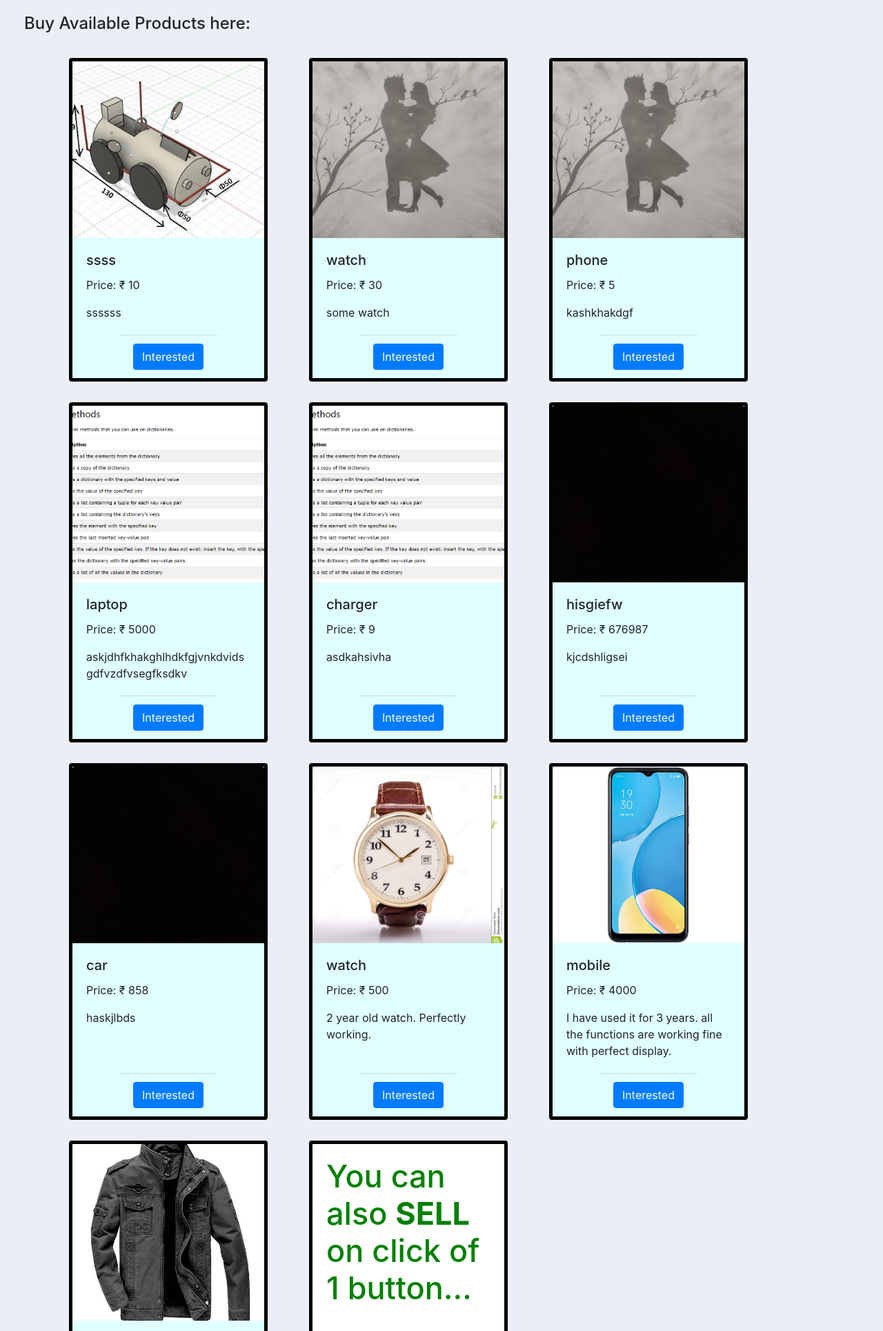
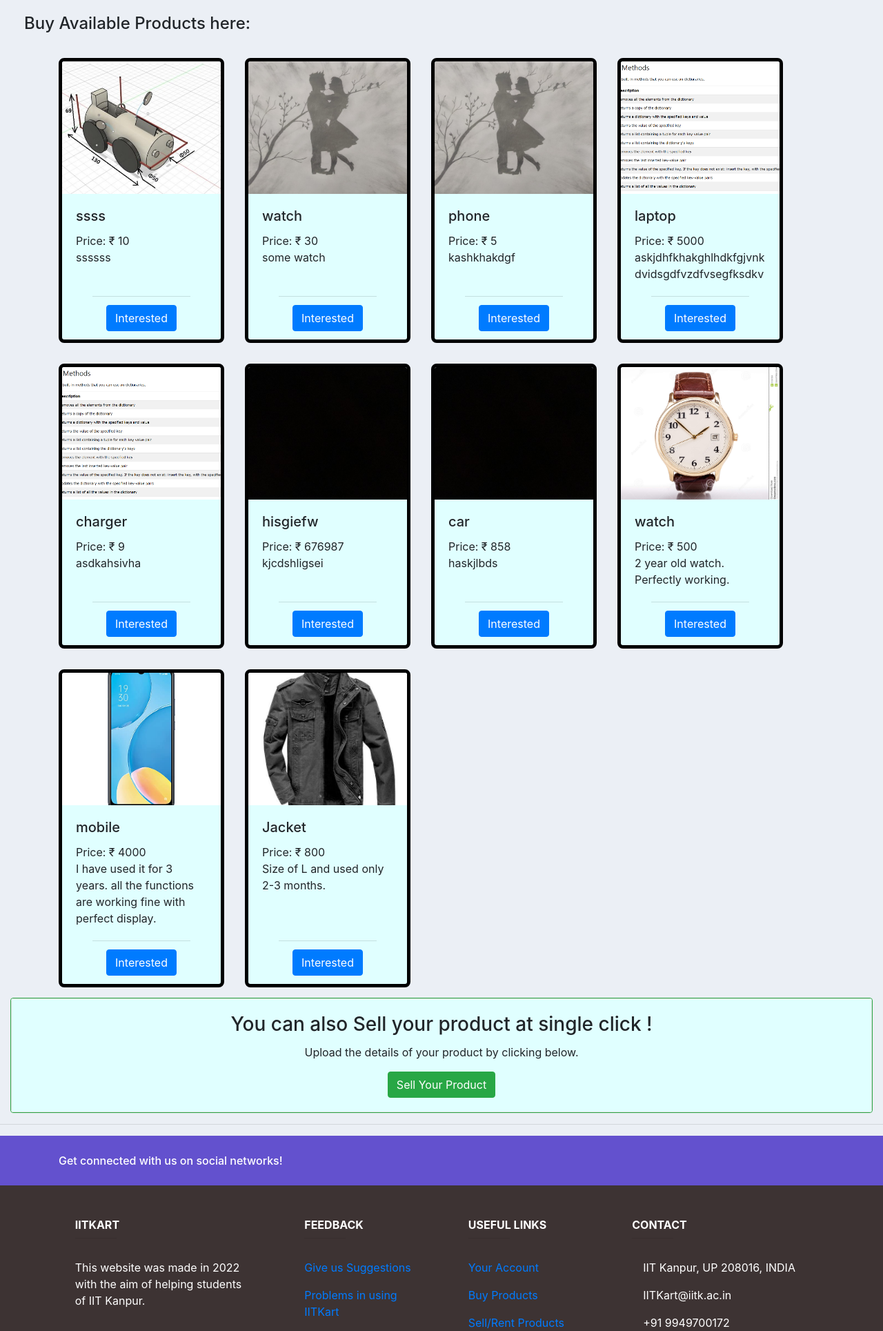
Before and after one commit to Akshunya1101/CS253-Team-9, a Django app: page /buy/ in a window 1280 px wide. Shown: the part 56-1985 px from the top of the page at 69% size. Run offline with Django 3.2, Linux system fonts and the light colour scheme; a user stored in the database is signed in; data comes from the database, SQL or seed files in the repository; both versions use the stored data as it was after the commit; some libraries are stand-ins or nearby versions.

Commit message:
Buy page modified

```diff
--- a/cs253/accounts/templates/accounts/sell_list.html
+++ b/cs253/accounts/templates/accounts/sell_list.html
@@ -8,26 +8,35 @@
     <div class="container">
         <div class="row">
     {% for item in item_list %}
-                <div class="card" style="width: 18rem; margin: 15px 30px; border: 5px solid black; background-color:#E0FFFF;">
+                <div class="card" style="width: 15rem; margin: 15px 15px; border: 5px solid black; border-radius: 8px;background-color:#E0FFFF;">
                     <img class="card-img-top" src="{{item.photo.url}}" alt="Card image cap"
-                    style="width: 100%; height: 20vw; object-fit: cover;">
+                    style="width: 100%; height: 15vw; object-fit: cover;">
                     <div class="card-body">
                       <h5 class="card-title">{{item.name}}</h5>
-                      <p class="card-text"> Price: &#8377; {{item.price}}</p>
-                      <p class="card-text">{{item.description}}</p>
+                      <p class="card-text"> Price: &#8377; {{item.price}} <br> {{item.description}}</p>
                     </div>
                     <div class="card-footer text-muted mx-auto" style="background-color: #E0FFFF;">
                         <a href="#" class="btn btn-primary">Interested</a>
                     </div>
                   </div>
     {% endfor %}
-    <div class="card" style="width: 18rem; margin: 15px 30px; border: 5px solid black;">
+                </div>
+            </div>
+          {% comment %} <div class="card" style="width: 18rem; margin: 15px 30px; border: 5px solid black;">
               <div class="card-body">
                 <h1 class="card-title" style="color: green; font-size:45px;">You can also <b>SELL</b> on click of 1 button...</h1>
               </div>
               <div class="card-footer text-muted mx-auto" style="background-color: white;">
                   <a href="{% url 'accounts:sell' %}" class="btn btn-success">Sell Your Products</a>
               </div>
+            </div> {% endcomment %}
+
+      <div class="card border-success mb-3">
+        <div class="card text-center">
+          <div class="card-body" style="background-color:#E0FFFF;" >
+            <h3 class="card-title">You can also Sell your product at single click !</h3>
+            <p class="card-text">Upload the details of your product by clicking below.</p>
+            <a href="{% url 'accounts:sell' %}" class="btn btn-success">Sell Your Product</a>
           </div>
         </div>
       </div>
```
Also changed, not shown: cs253/db.sqlite3. Lines whose indentation alone changed are shown as unchanged.
